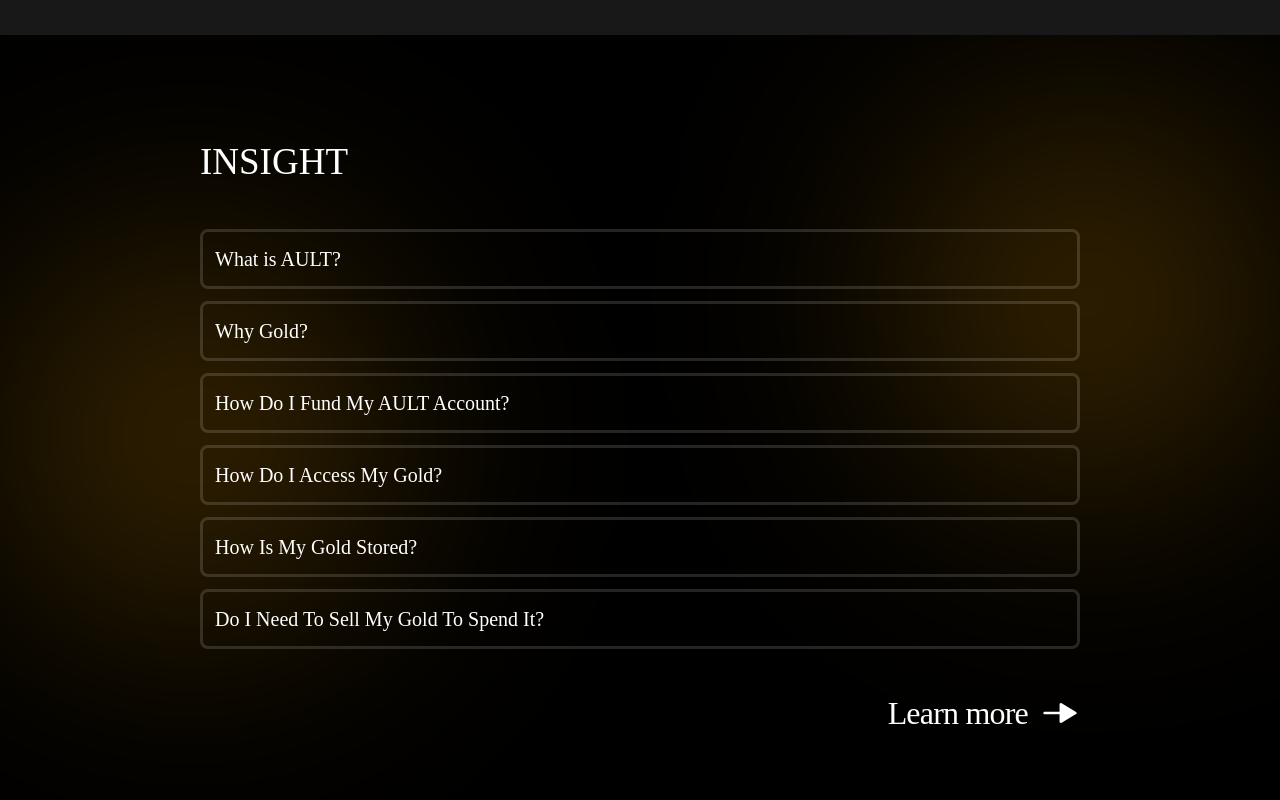
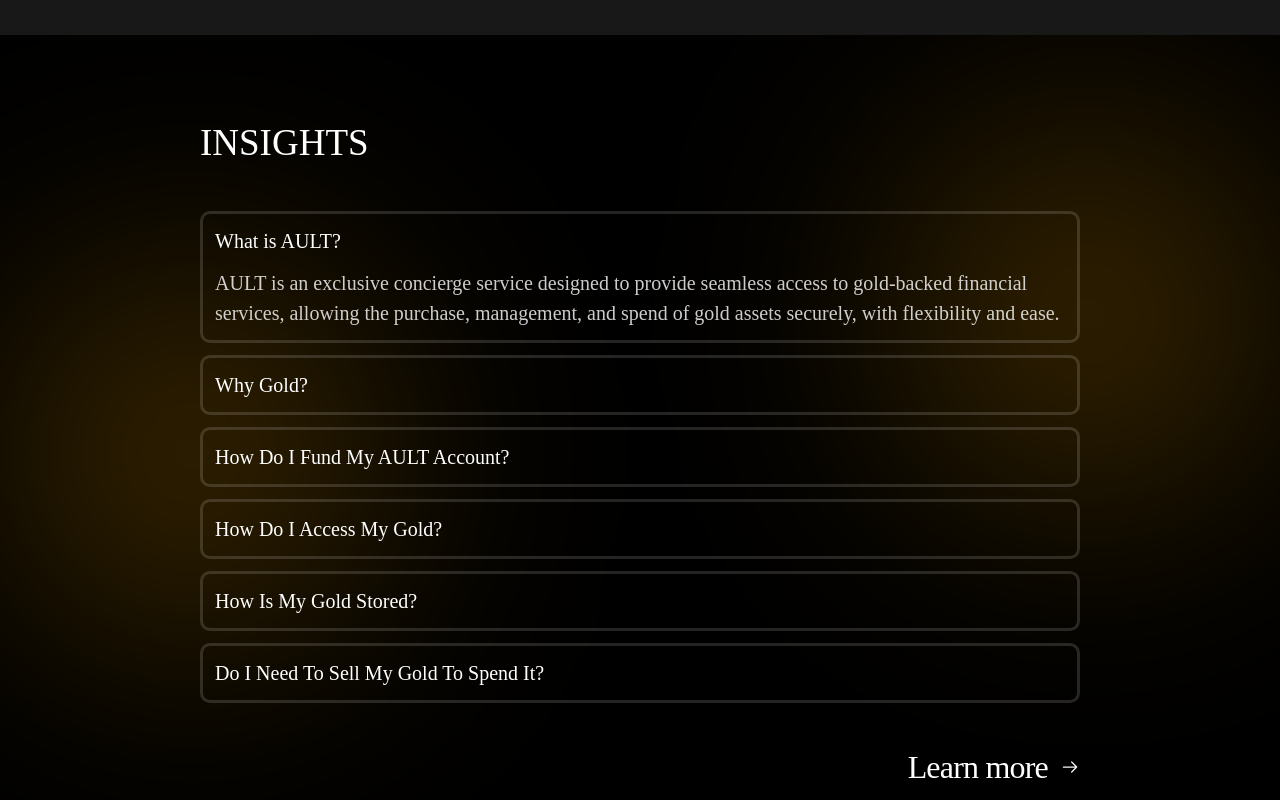
Before and after one commit to oladokun-o/Ault, a SvelteKit app: page / in a window 1280 px wide. Shown: the part 7400-8200 px from the top of the page. Built offline with nearby package versions, Linux system fonts and the light colour scheme; a web font is replaced by a local one.

Commit message:
insights

```diff
--- /dev/null
+++ b/src/lib/components/Insights.svelte
@@ -0,0 +1,92 @@
+<script lang="ts">
+	let activeItem: number | null = 1;
+
+	const faqItems = [
+		{
+			id: 1,
+			question: "What is AULT?",
+			answer: "AULT is an exclusive concierge service designed to provide seamless access to gold-backed financial services, allowing the purchase, management, and spend of gold assets securely, with flexibility and ease."
+		},
+		{
+			id: 2,
+			question: "Why Gold?",
+			answer: "Gold is a stable, long-term asset with a proven track record of preserving value across economic fluctuations. Unlike traditional currencies or investments, gold offers a tangible hedge against uncertainty and market volatility, providing security and liquidity."
+		},
+		{
+			id: 3,
+			question: "How Do I Fund My AULT Account?",
+			answer: "You can fund your AULT account by transferring fiat currency (USD, EUR, NGN) through our secure platform. Once the funds are received, we will purchase the gold on your behalf. All gold purchased is securely stored in LBMA-certified vaults in London, Zurich, or the UAE."
+		},
+		{
+			id: 4,
+			question: "How Do I Access My Gold?",
+			answer: "Once your account is active, access your gold via the AULT web app, liquidate it, and spend it using your AULT Mastercard. The entire process of liquidating your allocated gold is supported by robust technology infrastructure and is audited by KPMG LLP for added assurance."
+		},
+		{
+			id: 5,
+			question: "How Is My Gold Stored?",
+			answer: "Your gold is securely stored in insured vaults in London, Zurich, and the UAE. These vaults meet international standards of security and compliance, ensuring your assets are safe and protected."
+		},
+		{
+			id: 6,
+			question: "Do I Need To Sell My Gold To Spend It?",
+			answer: "No, you don't need to sell your gold. AULT has partnered with regulated financial entities, allowing you to spend your gold directly anywhere in the world using the AULT Mastercard."
+		}
+	];
+
+	function toggleItem(id: number) {
+		activeItem = activeItem === id ? null : id;
+	}
+</script>
+
+<div class="flex flex-col gap-3 text-[16px] lg:text-[20px]">
+	{#each faqItems as item}
+		<div
+			class="overflow-hidden rounded-[10px] border-[3px] border-[#FFFFFF24] transition-all duration-300 hover:border-[#FFFFFF40] hover:shadow-lg"
+		>
+			<button
+				class="w-full cursor-pointer p-3 text-left focus:outline-none"
+				on:click={() => toggleItem(item.id)}
+			>
+				<div class="flex items-center justify-between">
+					<span class="font-[442] pr-4">{item.question}</span>
+				</div>
+			</button>
+
+			{#if activeItem === item.id}
+				<div
+					class="animate-slideDown"
+				>
+					<p class="p-3 pt-0 font-[200] text-[#FFFFFFCC]">
+						{item.answer}
+					</p>
+				</div>
+			{/if}
+		</div>
+	{/each}
+</div>
+
+<style>
+	/* Smooth accordion animation */
+	.animate-slideDown {
+		animation: slideDown 0.3s cubic-bezier(0.23, 1, 0.32, 1) forwards;
+		overflow: hidden;
+	}
+
+	@keyframes slideDown {
+		from {
+			opacity: 0;
+			max-height: 0;
+			transform: translateY(-10px);
+		}
+		to {
+			opacity: 1;
+			max-height: 200px;
+			transform: translateY(0);
+		}
+	}
+
+	button:focus {
+		outline: none;
+	}
+</style>
--- a/src/routes/+page.svelte
+++ b/src/routes/+page.svelte
@@ -31,6 +31,8 @@
 	import MobileMenu from '$lib/components/MobileMenu.svelte';
 	import Navbar from '$lib/components/Navbar.svelte';
 	import PartnerImg from '$lib/assets/partner-image.png';
+	import Insights from '$lib/components/Insights.svelte';
+	import arrow from '$lib/assets/solar_arrow-up-linear.svg';
 
 	const vision = [
 		{
@@ -163,14 +165,6 @@
 	function scrollRight() {
 		scrollRef.scrollBy({ left: 300, behavior: 'smooth' });
 	}
-
-	// =========insight ============
-	let showInsight1 = false;
-	let showInsight2 = false;
-	let showInsight3 = false;
-	let showInsight4 = false;
-	let showInsight5 = false;
-	let showInsight6 = false;
 </script>
 
 <!-- navbar -->
@@ -554,109 +548,22 @@
 
 	<div class="relative z-10 flex flex-col gap-10">
 		<h1 class="lg:text[37px] 3xl:text-[64px] text-[37px] font-[316] uppercase sm:text-[37px]">
-			Insight
+			Insights
 		</h1>
 
-		<div class="flex flex-col gap-3 text-[16px] lg:text-[20px]">
-			<div
-				class="cursor-pointer rounded-[8px] border-[3px] border-[#FFFFFF24]"
-				on:click={() => (showInsight1 = !showInsight1)}
-			>
-				<p class="p-3 font-[442]">What is AULT?</p>
-				{#if showInsight1}
-					<p class="p-3 font-[442]">
-						AULT is an exclusive concierge service designed to provide seamless access to
-						gold-backed financial services, allowing the purchase, management, and spend of gold
-						assets securely, with flexibility and ease.
-					</p>
-				{/if}
-			</div>
+		<Insights />
 
-			<div
-				class="cursor-pointer rounded-[8px] border-[3px] border-[#FFFFFF24]"
-				on:click={() => (showInsight6 = !showInsight6)}
-			>
-				<p class="p-3 font-[442]">Why Gold?</p>
-				{#if showInsight6}
-					<p class="p-3 font-[442]">
-						Gold is a stable, long-term asset with a proven track record of preserving value across
-						economic fluctuations. Unlike traditional currencies or investments, gold offers a
-						tangible hedge against uncertainty and market volatility, providing security and
-						liquidity.
-					</p>
-				{/if}
-			</div>
-			<div
-				class="cursor-pointer rounded-[8px] border-[3px] border-[#FFFFFF24]"
-				on:click={() => (showInsight2 = !showInsight2)}
-			>
-				<p class="p-3 font-[442]">How Do I Fund My AULT Account?</p>
-				{#if showInsight2}
-					<p class="p-3 font-[442]">
-						You can fund your AULT account by transferring fiat currency (USD, EUR, NGN) through our
-						secure platform. Once the funds are received, we will purchase the gold on your behalf.
-						All gold purchased is securely stored in LBMA-certified vaults in London, Zurich, or the
-						UAE.
-					</p>
-				{/if}
-			</div>
-			<div
-				class="cursor-pointer rounded-[8px] border-[3px] border-[#FFFFFF24]"
-				on:click={() => (showInsight3 = !showInsight3)}
-			>
-				<p class="p-3 font-[442]">How Do I Access My Gold?</p>
-				{#if showInsight3}
-					<p class="p-3 font-[442]">
-						Once your account is active, access your gold via the AULT web app, liquidate it, and
-						spend it using your AULT Mastercard. The entire process of liquidating your allocated
-						gold is supported by robust technology infrastructure and is audited by KPMG LLP for
-						added assurance.
-					</p>
-				{/if}
-			</div>
-			<div
-				class="cursor-pointer rounded-[8px] border-[3px] border-[#FFFFFF24]"
-				on:click={() => (showInsight4 = !showInsight4)}
-			>
-				<p class="p-3 font-[442]">How Is My Gold Stored?</p>
-				{#if showInsight4}
-					<p class="p-3 font-[442]">
-						Your gold is securely stored in insured vaults in London, Zurich, and the UAE. These
-						vaults meet international standards of security and compliance, ensuring your assets are
-						safe and protected.
-					</p>
-				{/if}
-			</div>
-			<div
-				class="cursor-pointer rounded-[8px] border-[3px] border-[#FFFFFF24]"
-				on:click={() => (showInsight5 = !showInsight5)}
-			>
-				<p class="p-3 font-[442]">Do I Need To Sell My Gold To Spend It?</p>
-				{#if showInsight5}
-					<p class="p-3 font-[442]">
-						No, you don’t need to sell your gold. AULT has partnered with regulated financial
-						entities, allowing you to spend your gold directly anywhere in the world using the AULT
-						Mastercard.
-					</p>
-				{/if}
-			</div>
-		</div>
-		<div
+		<a
+			href="/insights"
 			class="ml-auto flex cursor-pointer items-center gap-3 text-[14px] font-[200] tracking-tight lg:text-[32px] lg:font-[316]"
 		>
 			Learn more
-			<svg
-				viewBox="0 0 20 12"
-				fill="currentColor"
-				xmlns="http://www.w3.org/2000/svg"
-				class="h-2 w-8 rotate-180 text-white lg:h-5 lg:w-10"
-			>
-				<path
-					d="M9.84281 11.9019C10.1028 11.7642 10.2649 11.5023 10.2649 11.2175V6.7825H19.1841C19.6345 6.7825 20 6.43195 20 6.00003C20 5.56811 19.6345 5.21756 19.1841 5.21756H10.2649V0.782525C10.2649 0.496663 10.1028 0.234796 9.84281 0.0981252C9.58281 -0.0406327 9.26516 -0.0312431 9.01387 0.120034L0.380745 5.33754C0.143595 5.48151 0 5.73086 0 6.00003C0 6.2692 0.143595 6.51854 0.380745 6.66252L9.01387 11.88C9.14659 11.9593 9.2978 12 9.44901 12C9.5839 12 9.71988 11.9666 9.84281 11.9019Z"
-					class="icon-path"
-				/>
-			</svg>
-		</div>
+			<img
+				src={arrow}
+				alt="arrow"
+				class="h-5 w-5 transition-transform duration-300 ease-in-out group-hover:translate-x-1"
+			/>
+		</a>
 	</div>
 </section>
 
```
Also changed, not shown: src/lib/assets/solar_arrow-up-linear.svg (added), src/lib/components/Insight.svelte (deleted).
